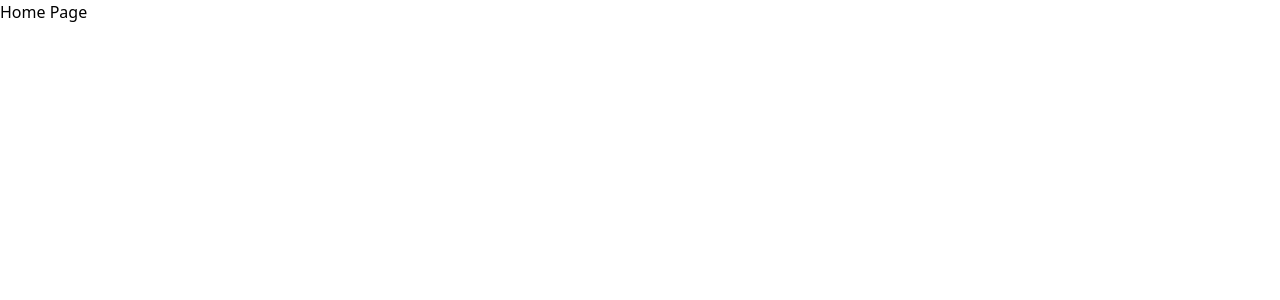
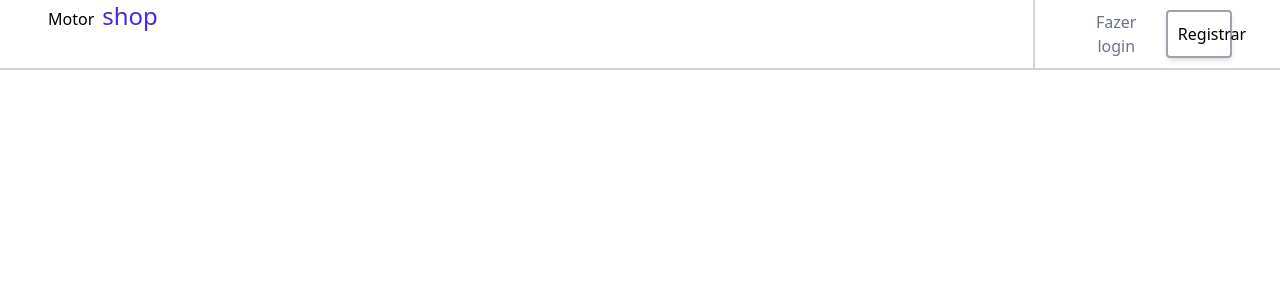
Before and after one commit to motors-shop-grupo1-t14-alex/motors-shop-front-end, a React (Vite) app: page / in a window 1280 px wide. Shown: the top 300 px of the page. Built offline with nearby package versions, Linux system fonts and the light colour scheme.

Commit message:
feat: create header component

```diff
--- /dev/null
+++ b/src/components/header.tsx
@@ -0,0 +1,37 @@
+import React from "react";
+import { useState } from "react";
+
+export const Header = (): any => {
+    const [isLogged, setIsLogged] = useState(false);
+    return (
+        <header className="flex px-12 border-b-2 border-gray-300 font-medium ">
+            <section className="flex gap-2 items-baseline border-r-2 border-gray-300 w-5/6">
+                <h1>Motor</h1>
+                <h2 className="text-2xl text-brand1">shop</h2>
+            </section>
+            {isLogged == true ? (
+                <section className="flex items-center justify-center pl-8 w-1/6">
+                    <p
+                        className="bg-blue-500 p-3 rounded-full text-white"
+                        onClick={() => setIsLogged(!isLogged)}
+                    >
+                        SM
+                    </p>
+                    <p className="p-3 ">Samuel Leão</p>
+                </section>
+            ) : (
+                <nav className="flex items-center justify-between pl-8 w-1/6 ">
+                    <button
+                        className="p-2.5 text-gray-500 "
+                        onClick={() => setIsLogged(!isLogged)}
+                    >
+                        Fazer login
+                    </button>
+                    <button className="p-2.5 w-2/5 border-2 rounded border-gray-400 shadow-md">
+                        Registrar
+                    </button>
+                </nav>
+            )}
+        </header>
+    );
+};
--- a/src/pages/homePage/index.tsx
+++ b/src/pages/homePage/index.tsx
@@ -1,5 +1,5 @@
+import { Header } from "../../components/header";
+
 export const HomePage = (): JSX.Element => {
-    return (
-        <h1>Home Page</h1>
-    )
-}
+    return <Header />;
+};
```
